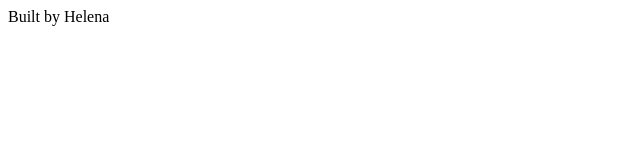
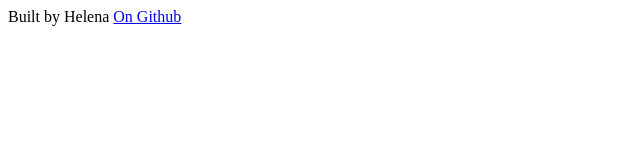
Before and after one commit to helbee98/weather-project, a plain HTML site: page index.html in a window 1280 px wide. Shown: the full height of the page, 0-640 px from the left. Drawn offline with Linux system fonts and the light colour scheme.

Commit message:
added footer

```diff
--- a/index.html
+++ b/index.html
@@ -6,6 +6,8 @@
     <title>Welcome to me weather app</title>
 </head>
 <body>
-    <footer>Built by Helena </footer>
+    <footer>
+        <a href="https://github.com/helbee98"></a>Built by Helena </a>
+    <a href="https://github.com/helbee98/weather-project"> On Github </a></footer>
 </body>
 </html>
```
